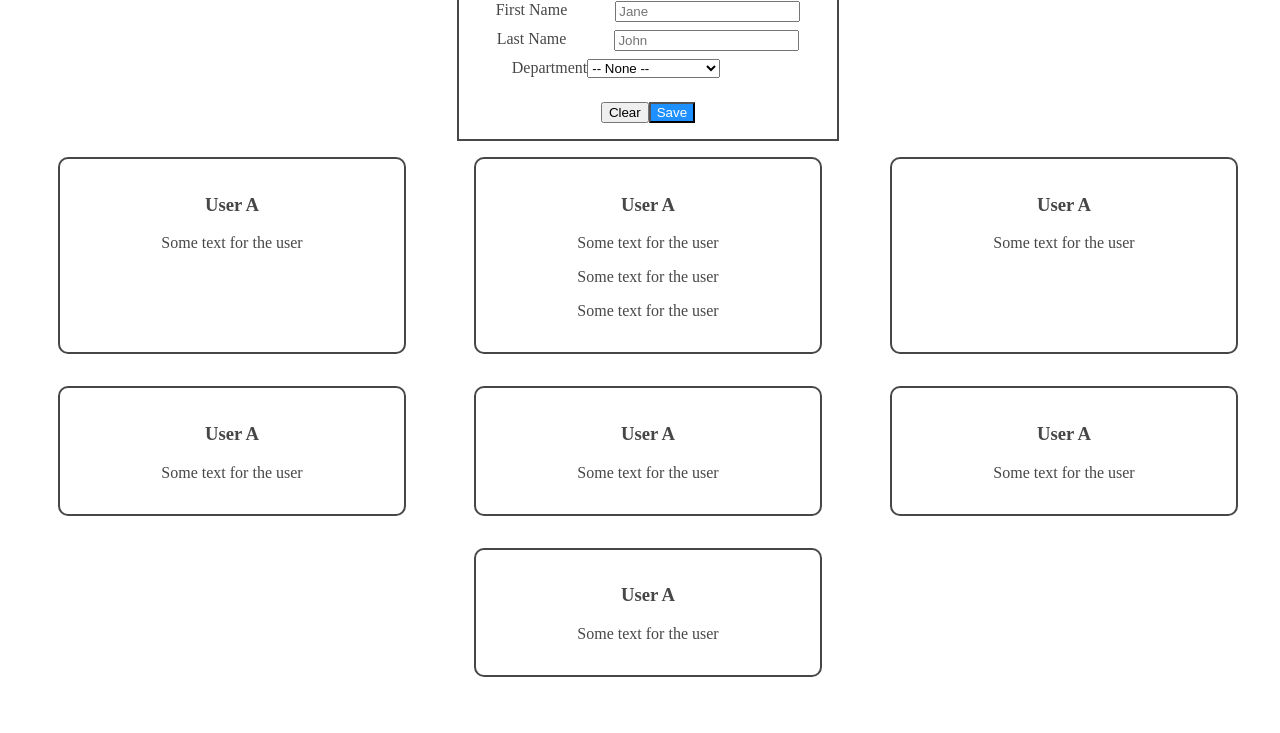
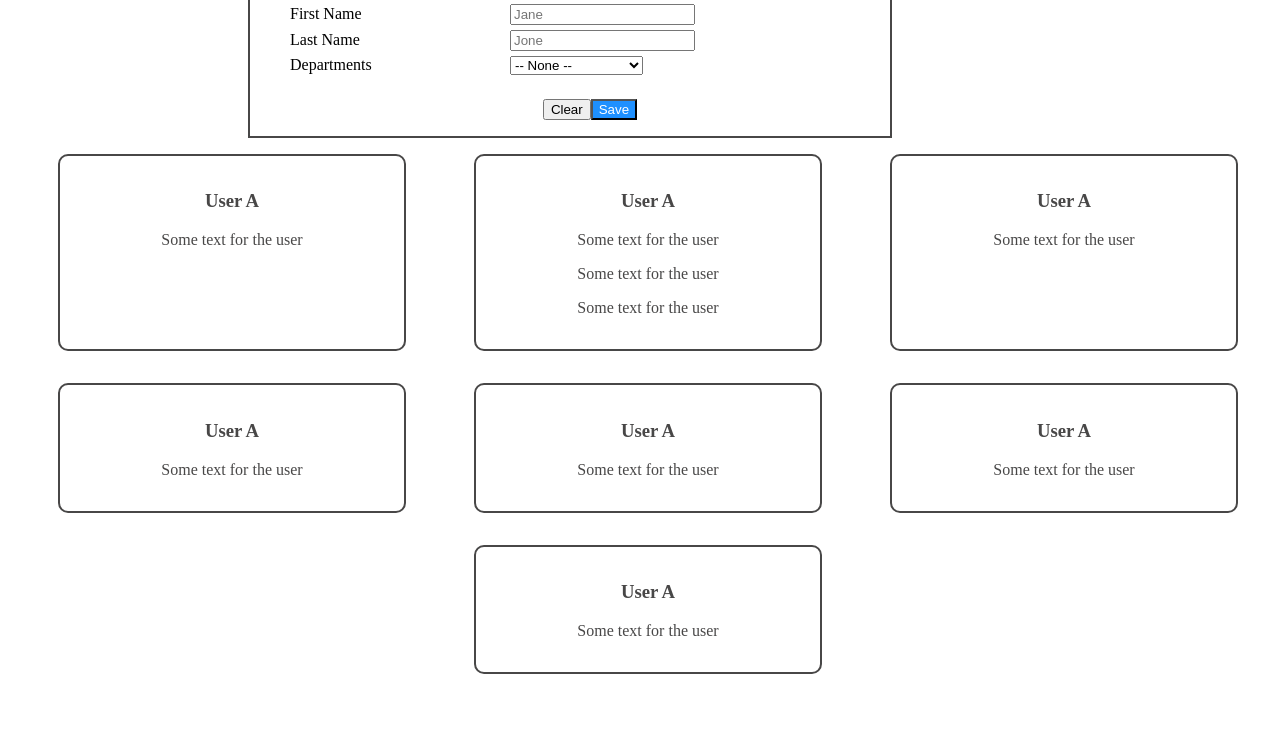
Before and after one commit to lena-A-Al/acme-flex-box, a plain HTML site: page index.html in a window 1280 px wide. Shown: the part 225-958 px from the top of the page. Drawn offline with Linux system fonts and the light colour scheme.

Commit message:
fixing form style

```diff
--- a/index.html
+++ b/index.html
@@ -21,50 +21,34 @@
     </header>
 
     <!-- form section -->
-    <div class="form-section">
       <h1>Users</h1>
-      <div id="main-container">
-        <form action="/acme_flex_page">
-          <h1 id="form-title">Create A user</h1>
-          <div class="title">
-            <div class="label"><label for="firstname">First Name</label></div>
-            <div class="input">
-              <input
-                type="text"
-                name="firstname"
-                id="firstname"
-                placeholder="Jane"
-              />
-            </div>
-          </div>
-          <div class="title">
-            <div class="label"><label for="lastname">Last Name</label></div>
-            <div class="input">
-              <input
-                type="text"
-                name="lastname"
-                id="lastname"
-                placeholder="John"
-              />
-            </div>
-          </div>
-          <div class="departments">
-            <label>Department</label>
+      <form>
+        <h1 id="form-title">Create A user</h1>
+
+        <ul class="flex-outer">
+          <li>
+            <label>First Name</label>
+            <input type="text" id="first-name" placeholder="Jane" />
+          </li>
+          <li>
+            <label>Last Name</label>
+            <input type="text" id="last-name" placeholder="Jone" />
+          </li>
+          <li>
+            <label>Departments</label>
             <select>
               <option value="">-- None --</option>
               <option value="">Administration</option>
               <option value="">Human Resources</option>
               <option value="">Engineering</option>
             </select>
-          </div>
-
+          </li>
           <div class="button">
             <button type="button" class="clear">Clear</button>
             <button type="button" class="save">Save</button>
           </div>
-        </form>
-      </div>
-    </div>
+        </ul>
+      </form>
     <!-- card section -->
     <section id="card">
       <div>
--- a/styles.css
+++ b/styles.css
@@ -35,54 +35,35 @@ nav a {
 }
 
 /* form style */
-
-.form-section {
-  color: rgb(72, 71, 71);
+ #main-container {
+  display: flex;
+}
+form {
+  border: 2px solid rgb(72, 71, 71);
+  flex:display;
+  align-items: center;
+  justify-content: center;
+  align-content: center;
+  width:50%;
+  margin-left:15rem;
+}
+.flex-outer li {
+  display: flex;
+  flex-wrap: wrap;
+  align-items: center;
+  margin-bottom: 5px;
 }
 
-#main-container {
-  display: flex;
-  justify-content: center;
+label,
+.flex-outer li p {
+  flex: 1 0 120px;
+  max-width: 220px;
 }
-
-form {
-  border: 2px solid rgb(72, 71, 71);
-  display: flex;
-  flex-direction: column;
-  align-items: center;
-  padding-bottom: 1rem;
-}
-
-#form-title {
-  padding-right: 10rem;
-  margin: 1rem;
-}
-
-.title {
-  display: flex;
-  margin-bottom: 0.5rem;
-}
-
-.label {
-  display: flex;
-  flex: 2;
-  margin-right: 3rem;
-}
-
-.input {
-  display: flex;
-  flex: 1;
-}
-.departments {
-  display: flex;
-  flex: 1;
-  margin-right: 4rem;
-}
-
 .button {
   display: flex;
   align-items: center;
   margin-top: 1.5rem;
+  justify-content: center;
 }
 .save {
   background-color: dodgerblue;
@@ -99,7 +80,6 @@ section {
   justify-content: space-around;
 }
 section div {
-  /* background-color:aqua; */
   border: 2px solid rgb(72, 71, 71);
   border-radius: 10px;
   padding: 1rem;
@@ -112,3 +92,19 @@ section div {
   flex-direction: column;
   align-items: center;
 }
+
+@media (max-width:600px){
+  nav{
+    display: flex;
+    flex-direction: column;
+  }
+  form {
+    display: flex;
+    flex-direction: column;
+    margin-left:3rem;;
+  }
+  section{
+    display: flex;
+    flex-direction: column;
+  }
+}
```
